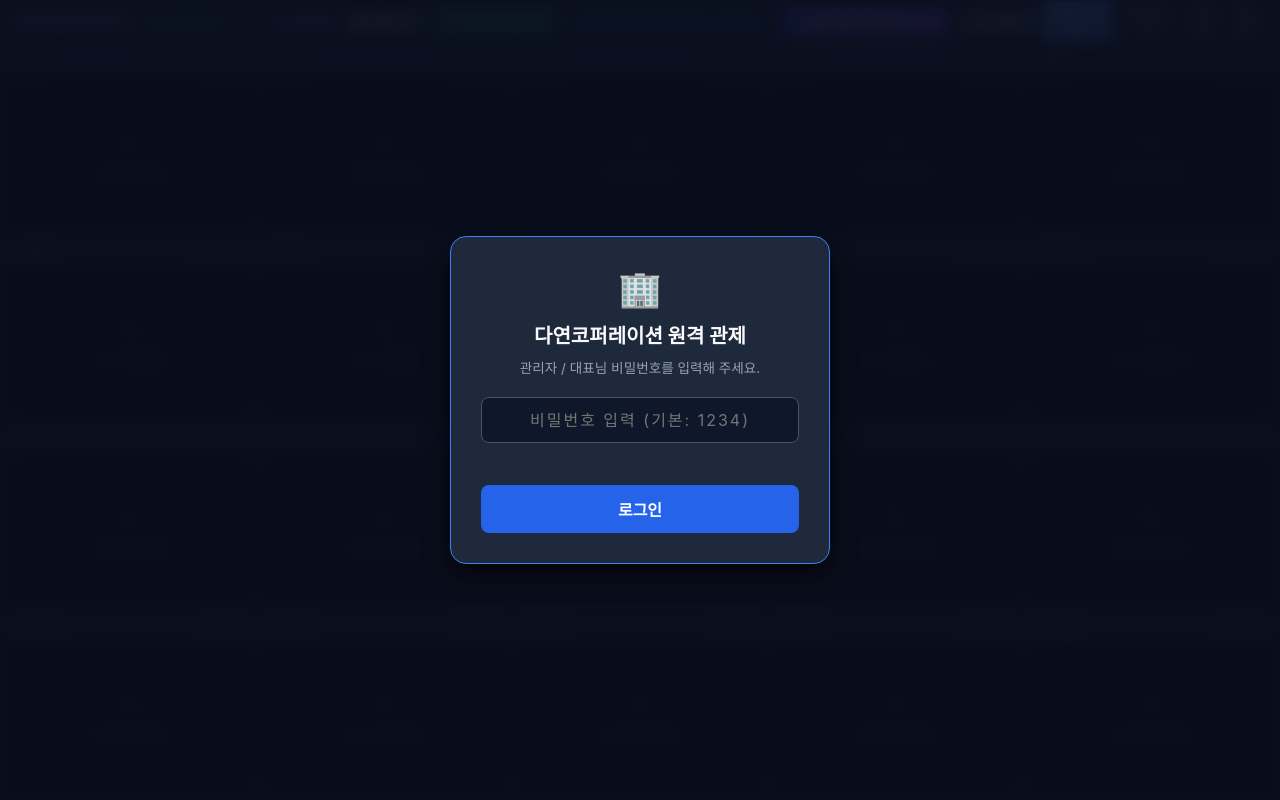
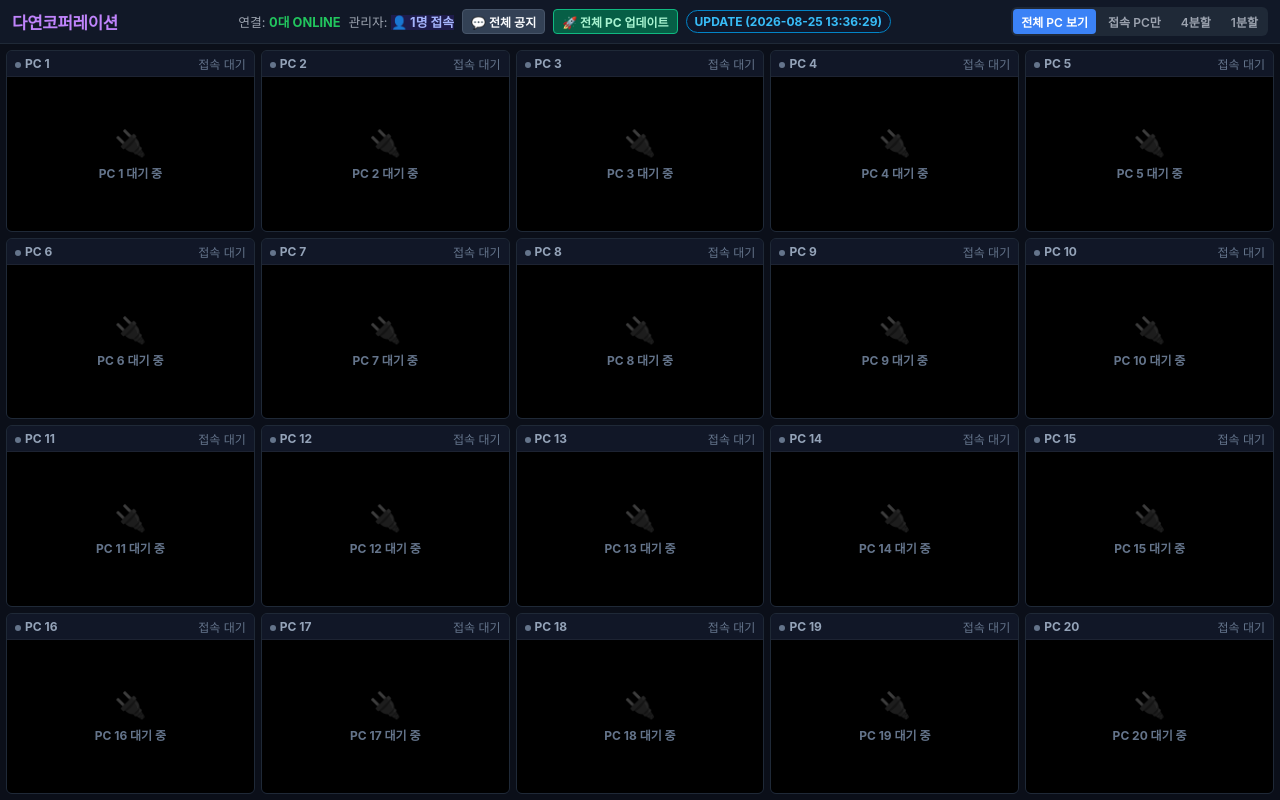
Before and after one commit to 9dayofjan/dayeon-remote, a website: page public/index.html in a window 1280 px wide. Drawn offline with Linux system fonts and the light colour scheme; no server answers.

```diff
--- a/public/index.html
+++ b/public/index.html
@@ -298,20 +298,6 @@
     </style>
 </head>
 <body>
-    <!-- 🔐 관리자/대표님 전용 마스터 로그인 오버레이 -->
-    <div id="authOverlay" style="display:none;position:fixed;top:0;left:0;width:100%;height:100%;background:rgba(10,15,30,0.92);backdrop-filter:blur(8px);z-index:999999;justify-content:center;align-items:center;">
-        <div style="background:#1e293b;border:1px solid #3b82f6;box-shadow:0 10px 25px rgba(0,0,0,0.6);border-radius:16px;padding:30px;width:90%;max-width:380px;text-align:center;color:#fff;">
-            <div style="font-size:2.2rem;margin-bottom:10px;">🏢</div>
-            <h2 style="margin:0 0 8px 0;font-size:1.25rem;font-weight:bold;color:#f8fafc;">다연코퍼레이션 원격 관제</h2>
-            <p style="margin:0 0 20px 0;font-size:0.85rem;color:#94a3b8;">관리자 / 대표님 비밀번호를 입력해 주세요.</p>
-            <form onsubmit="event.preventDefault(); submitAuth();">
-                <input type="password" id="authPassInput" placeholder="비밀번호 입력 (기본: 1234)" style="width:100%;padding:12px;box-sizing:border-box;border-radius:8px;border:1px solid #475569;background:#0f172a;color:#fff;font-size:1rem;text-align:center;letter-spacing:2px;outline:none;margin-bottom:12px;" autofocus>
-                <div id="authError" style="color:#ef4444;font-size:0.8rem;min-height:18px;margin-bottom:12px;"></div>
-                <button type="submit" style="width:100%;padding:12px;background:#2563eb;color:#fff;border:none;border-radius:8px;font-size:1rem;font-weight:bold;cursor:pointer;transition:background 0.2s;">로그인</button>
-            </form>
-        </div>
-    </div>
-
     <header>
         <div class="logo"><span>다연코퍼레이션</span></div>
         <div class="stats-bar">
@@ -320,8 +306,6 @@
             <button class="header-msg-btn" onclick="openMsgModal('all')">💬 전체 공지</button>
             <button class="header-msg-btn" style="background:#065f46;border:1px solid #10b981;color:#a7f3d0;font-weight:bold;" onclick="triggerAutoUpdateAll()">🚀 전체 PC 업데이트</button>
             <span id="versionBadge" style="font-size:0.75rem;color:#38bdf8;font-weight:bold;background:#0f172a;border:1px solid #0284c7;padding:3px 8px;border-radius:12px;white-space:nowrap;">UPDATE (2026-08-25 13:36:29)</span>
-            <button id="tunnelLinkBtn" style="display:inline-block;background:linear-gradient(135deg, #4f46e5, #7c3aed);border:1px solid #c084fc;color:#ffffff;font-size:0.78rem;padding:4px 12px;border-radius:14px;font-weight:bold;cursor:pointer;white-space:nowrap;box-shadow:0 2px 8px rgba(124,58,237,0.3);transition:all 0.2s;" onclick="copyTunnelUrl()" title="대표님/외부 접속 링크 복사">🌐 📋 대표님 접속링크 복사</button>
-            <button style="background:#334155;border:1px solid #64748b;color:#e2e8f0;font-size:0.75rem;padding:4px 8px;border-radius:12px;font-weight:bold;cursor:pointer;white-space:nowrap;" onclick="openPasswordChangeModal()" title="관리자 비밀번호 변경">🔑 암호설정</button>
         </div>
         <div class="grid-selector">
             <button class="grid-btn active" id="gridBtn20" onclick="setGrid(20)">전체 PC 보기</button>
@@ -1442,82 +1426,9 @@
     }
 }
 
-function checkAuth() {
-    const auth = sessionStorage.getItem('dayeon_auth') || localStorage.getItem('dayeon_auth');
-    const authOverlay = document.getElementById('authOverlay');
-    if (!authOverlay) return;
-    if (auth === 'ok') {
-        authOverlay.style.display = 'none';
-    } else {
-        authOverlay.style.display = 'flex';
-        setTimeout(() => {
-            const input = document.getElementById('authPassInput');
-            if (input) input.focus();
-        }, 150);
-    }
-}
-
-async function submitAuth() {
-    const input = document.getElementById('authPassInput');
-    const errDiv = document.getElementById('authError');
-    if (!input) return;
-    const pass = input.value.trim();
-    if (!pass) {
-        if (errDiv) errDiv.innerText = '비밀번호를 입력해 주세요.';
-        return;
-    }
-    try {
-        const res = await fetch('/api/auth', {
-            method: 'POST',
-            headers: { 'Content-Type': 'application/json' },
-            body: JSON.stringify({ password: pass })
-        });
-        const data = await res.json();
-        if (data.status === 'ok') {
-            localStorage.setItem('dayeon_auth', 'ok');
-            sessionStorage.setItem('dayeon_auth', 'ok');
-            const authOverlay = document.getElementById('authOverlay');
-            if (authOverlay) authOverlay.style.display = 'none';
-            showToast('🔑 관리자 인증 완료!');
-        } else {
-            if (errDiv) errDiv.innerText = data.message || '비밀번호가 일치하지 않습니다.';
-            input.value = '';
-            input.focus();
-        }
-    } catch(e) {
-        if (errDiv) errDiv.innerText = '인증 서버 오류가 발생했습니다.';
-    }
-}
-
-async function openPasswordChangeModal() {
-    const oldPass = prompt('현재 관리자 비밀번호를 입력하세요:');
-    if (!oldPass) return;
-    const newPass = prompt('새로운 관리자 비밀번호를 입력하세요 (4자리 이상 권장):');
-    if (!newPass || !newPass.trim()) return;
-    const confirmPass = prompt('새로운 비밀번호를 한 번 더 입력하세요:');
-    if (newPass !== confirmPass) {
-        alert('새 비밀번호가 일치하지 않습니다.');
-        return;
-    }
-    try {
-        const res = await fetch('/api/auth', {
-            method: 'POST',
-            headers: { 'Content-Type': 'application/json' },
-            body: JSON.stringify({ action: 'change', oldPass: oldPass.trim(), newPass: newPass.trim() })
-        });
-        const data = await res.json();
-        if (data.status === 'ok') {
-            alert('✅ 비밀번호가 성공적으로 변경되었습니다!');
-        } else {
-            alert('❌ ' + (data.message || '비밀번호 변경 실패'));
-        }
-    } catch(e) {
-        alert('❌ 서버 통신 오류');
-    }
-}
-
-window.addEventListener('DOMContentLoaded', checkAuth);
-setTimeout(checkAuth, 100);
+function checkAuth() {}
+function submitAuth() {}
+function openPasswordChangeModal() {}
 
 let currentGridMode = 20;
 
```
